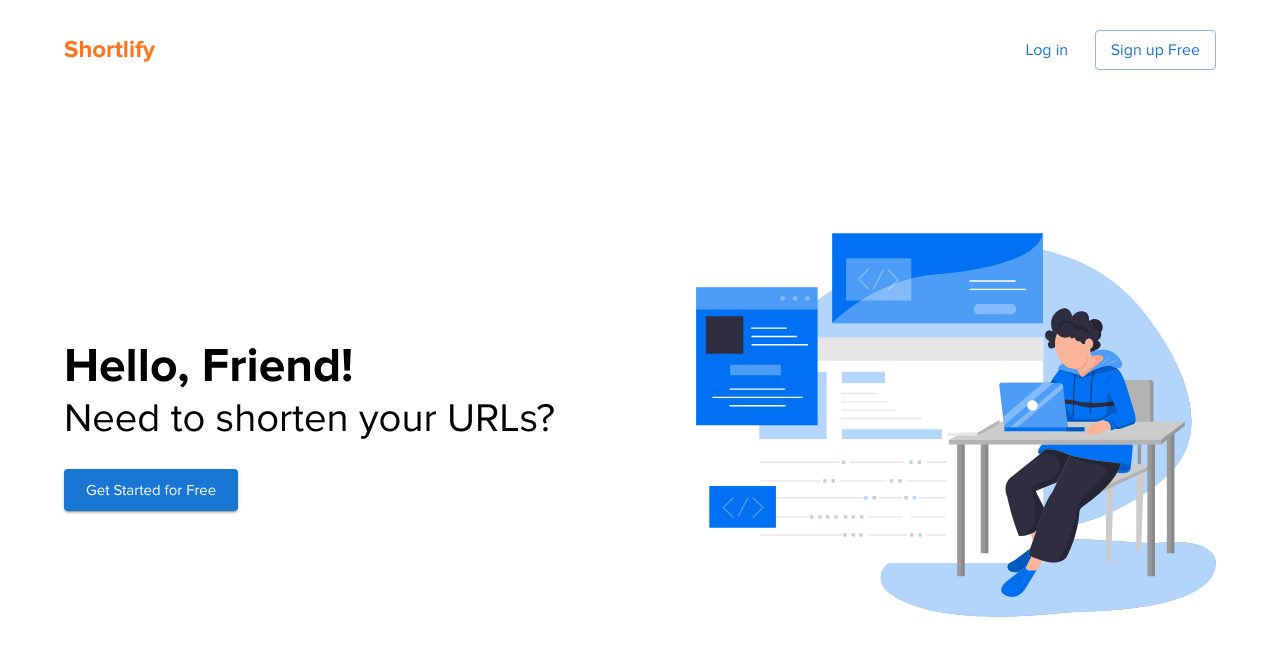
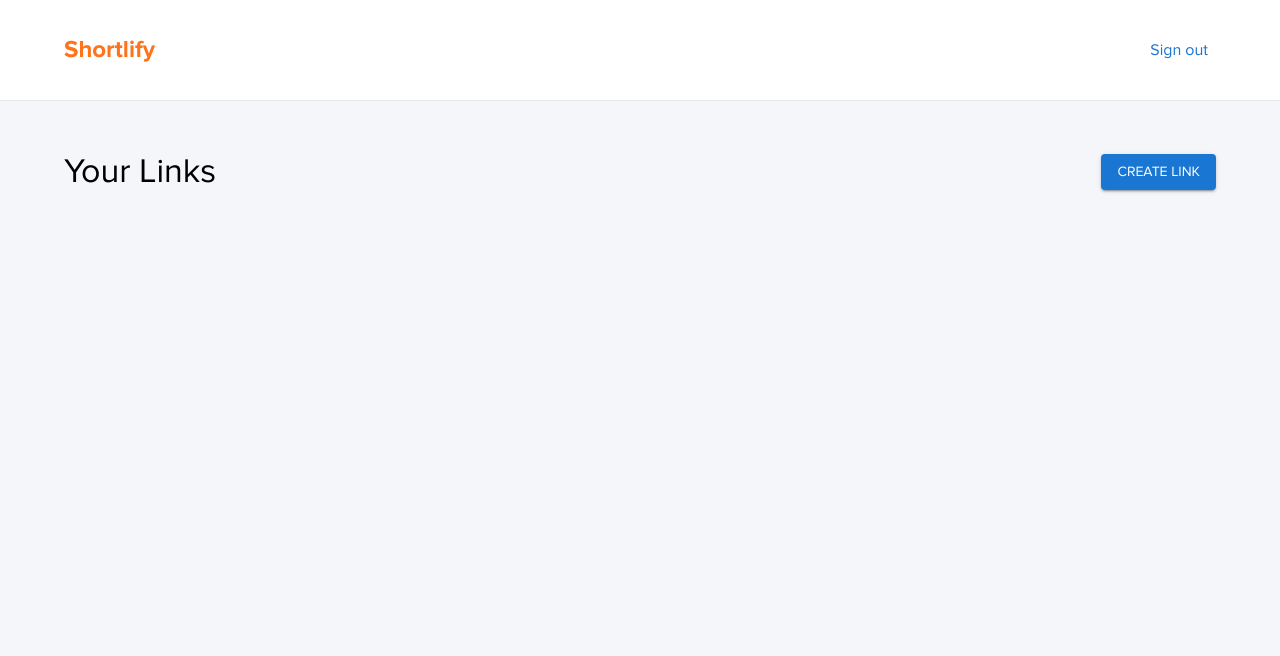
Before and after one commit to OleksiiDvornik/shortlify, a React (Create React App) app in the folder frontend/: page / in a window 1280 px wide. Shown: the top 656 px of the page. Built offline with nearby package versions, Linux system fonts and the light colour scheme.

Commit message:
UI complete

```diff
--- a/frontend/package.json
+++ b/frontend/package.json
@@ -2,6 +2,7 @@
   "name": "frontend",
   "version": "0.1.0",
   "private": true,
+  "proxy": "http://localhost:5000",
   "dependencies": {
     "@emotion/react": "^11.10.5",
     "@emotion/styled": "^11.10.5",
--- /dev/null
+++ b/frontend/src/ui/components/Card.jsx
@@ -0,0 +1,34 @@
+import {Box, Grid, Typography, Button} from '@mui/material';
+
+const Card = function (props) {
+    const { data } = props;
+
+    return (
+        <Grid
+            item
+            md={12}
+            sx={{
+                display: 'flex',
+                justifyContent: 'space-between',
+                backgroundColor: '#fff',
+                padding: 2,
+                marginTop: 2,
+                borderRadius: '8px',
+            }}
+        >
+            <Box sx={{
+
+            }}>
+                <Typography component='p' marginBottom={1}><b>From:</b> {data.from}</Typography>
+                <Typography component='p' marginBottom={1}>
+                    <b>To:</b> <a href={data.to} target='_blanck' rel='noopener noreferrer'>{data.to}</a>
+                </Typography>
+                <Typography component='p' marginBottom={1}><b>Clicks:</b> {data.clicks}</Typography>
+                <Typography component='p'><b>Date:</b> {new Date(data.date).toLocaleDateString()}</Typography>
+            </Box>
+            <Button variant='text'>Delete</Button>
+        </Grid>
+    )
+}
+
+export default Card;
--- a/frontend/src/ui/components/Header.jsx
+++ b/frontend/src/ui/components/Header.jsx
@@ -62,8 +62,6 @@ const Header = function (props) {
                         Sign up Free
                     </Button>}
                     {isLoggedIn && <Button
-                        component={NavLink}
-                        to={home}
                         variant='text'
                         sx={{
                             textTransform: 'none',
--- a/frontend/src/ui/containers/App.jsx
+++ b/frontend/src/ui/containers/App.jsx
@@ -11,12 +11,12 @@ import { useRoutes } from '../_helpers/hooks/useRoute';
 import { theme } from '../../engine/config/theme';
 
 const App = () => {
-    const routes = useRoutes(false);
+    const routes = useRoutes(true);
 
     return (
         <Router>
             <ThemeProvider theme={theme}>
-                <Header isLoggedIn={false} />
+                <Header isLoggedIn={true} />
                 <main className='main'>
                     {routes}
                 </main>
--- /dev/null
+++ b/frontend/src/ui/pages/Dashboard.jsx
@@ -0,0 +1,101 @@
+// Core
+import {useState} from 'react';
+import { useForm } from 'react-hook-form';
+
+// Parts
+import {
+    Container,
+    Box,
+    Grid,
+    Typography,
+    Button,
+    TextField,
+    InputAdornment,
+    IconButton
+} from '@mui/material';
+import Card from '../components/Card';
+
+// Assets
+import AddIcon from '@mui/icons-material/Add';
+
+const Dashboard = function () {
+    const [inputShow, setInputShow] = useState(false);
+    const { register, handleSubmit, resetField } = useForm({
+        mode: 'onBlur',
+        defaultValues: {
+            link: ''
+        }
+    });
+
+    const inputHandler = () => {
+        setInputShow(true);
+    }
+
+    return (
+        <Box
+            sx={{
+                minHeight: 'calc(100vh - 100px)',
+                padding: '50px 0',
+                borderTop: '1px solid #E8E9EB',
+                background: '#f4f6fa'
+            }}
+        >
+            <Container maxWidth='lg'>
+                <Grid
+                    container
+                    sx={{alignItems: 'center'}}
+                >
+                    <Grid item md={10}>
+                        <Typography variant='h4'>Your Links</Typography>
+                    </Grid>
+                    <Grid
+                        item md={2}
+                        sx={{
+                            display: 'flex',
+                            justifyContent: 'flex-end'
+                        }}
+                    >
+                        <Button
+                            variant='contained'
+                            onClick={inputHandler}
+                        >
+                            Create link
+                        </Button>
+                    </Grid>
+                    <Grid item md={12}>
+                        <Box component='form'>
+                            {inputShow && <TextField
+                                type='text'
+                                fullWidth
+                                placeholder='Enter your link'
+                                variant='outlined'
+                                sx={{
+                                    marginTop: 2,
+                                    background: '#fff'
+                                }}
+                                {...register('link')}
+                                InputProps={{
+                                    endAdornment:
+                                        <InputAdornment position="end">
+                                            <IconButton
+                                                onClick={inputHandler}
+                                                edge="end"
+                                            >
+                                                <AddIcon />
+                                            </IconButton>
+
+                                        </InputAdornment>
+                                }}
+                            />}
+                        </Box>
+                    </Grid>
+                </Grid>
+                <Grid container>
+
+                </Grid>
+            </Container>
+        </Box>
+    )
+}
+
+export default Dashboard;
--- a/frontend/src/ui/pages/SignIn.jsx
+++ b/frontend/src/ui/pages/SignIn.jsx
@@ -20,6 +20,7 @@ import {
     IconButton
 } from '@mui/material';
 
+// Assets
 import Visibility from '@mui/icons-material/Visibility';
 import VisibilityOff from '@mui/icons-material/VisibilityOff';
 
--- a/package.json
+++ b/package.json
@@ -4,7 +4,9 @@
   "description": "The app that creates short links.",
   "main": "backend/app.js",
   "scripts": {
-    "server": "nodemon backend/app.js"
+    "server": "nodemon backend/app.js",
+    "client": "npm run start --prefix frontend",
+    "dev": "concurrently \"npm run server\" \"npm run client\""
   },
   "keywords": [
     "MERN",
```
Also changed, not shown: frontend/src/engine/config/routes.js (+5 -4 lines).
